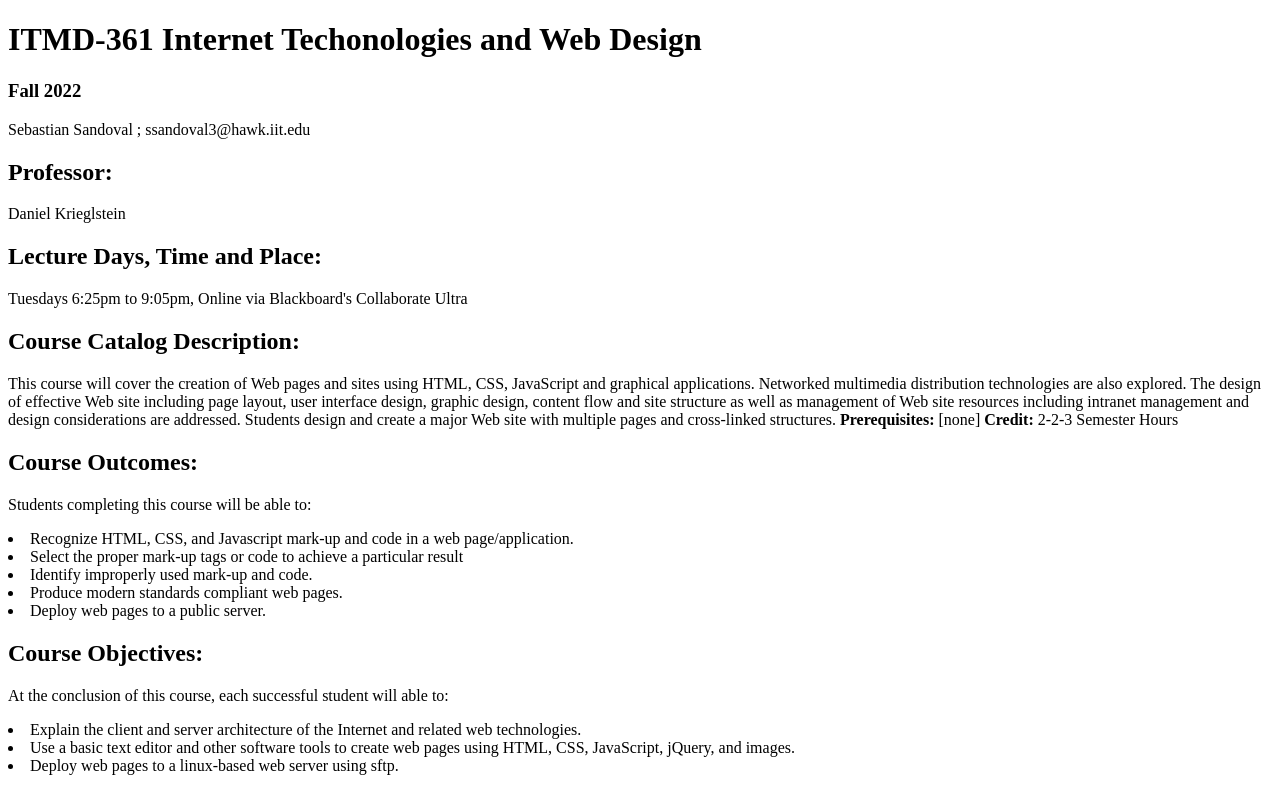
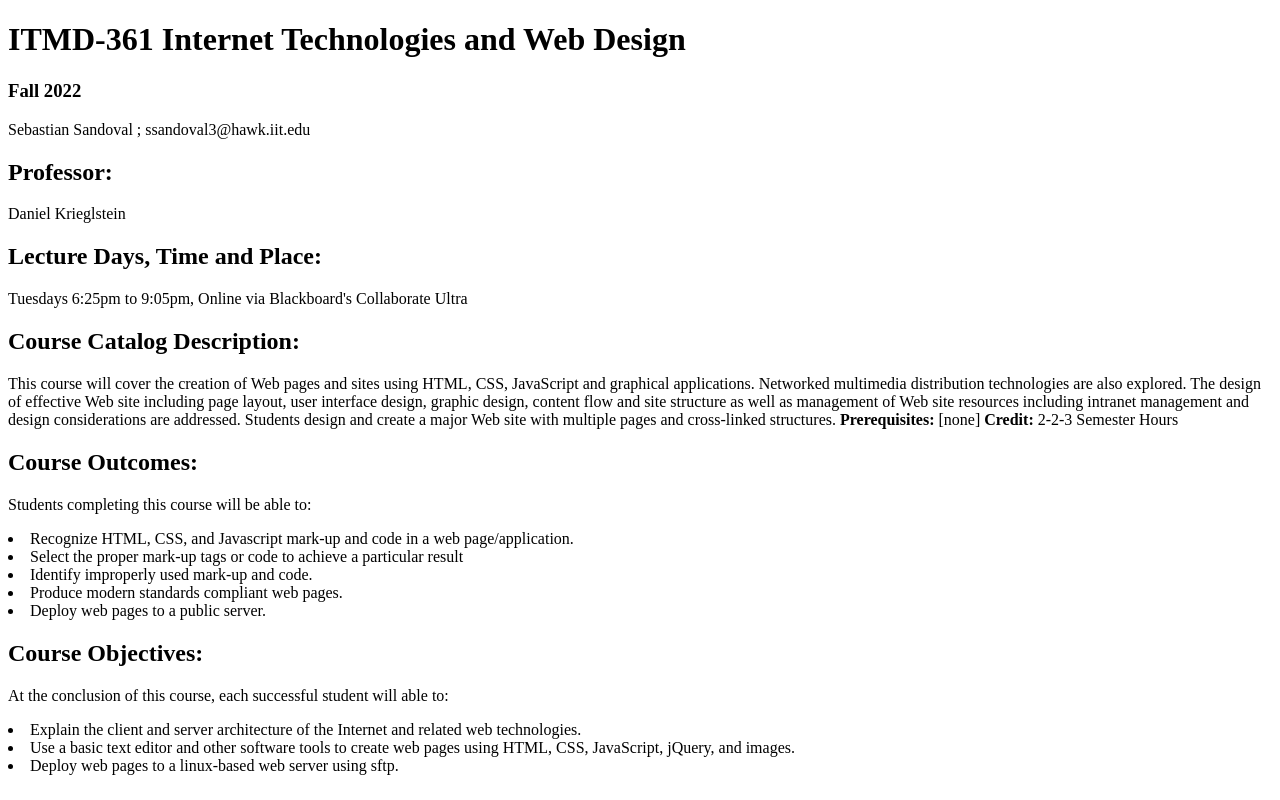
Before and after one commit to ssandoval3/Lab02, a plain HTML site: page index.html in a window 1280 px wide. Drawn offline with Linux system fonts and the light colour scheme; a script that the page names is missing.

Commit message:
Update index.html

```diff
--- a/index.html
+++ b/index.html
@@ -8,7 +8,7 @@
   </head>
   <body>
     <script src="js/scripts.js"></script>
-	<h1>ITMD-361 Internet Techonologies and Web Design</h1>
+	<h1>ITMD-361 Internet Technologies and Web Design</h1>
 	<div>
 		<h3>Fall 2022</h3>
 		<p>Sebastian Sandoval ; ssandoval3@hawk.iit.edu</p>
```
